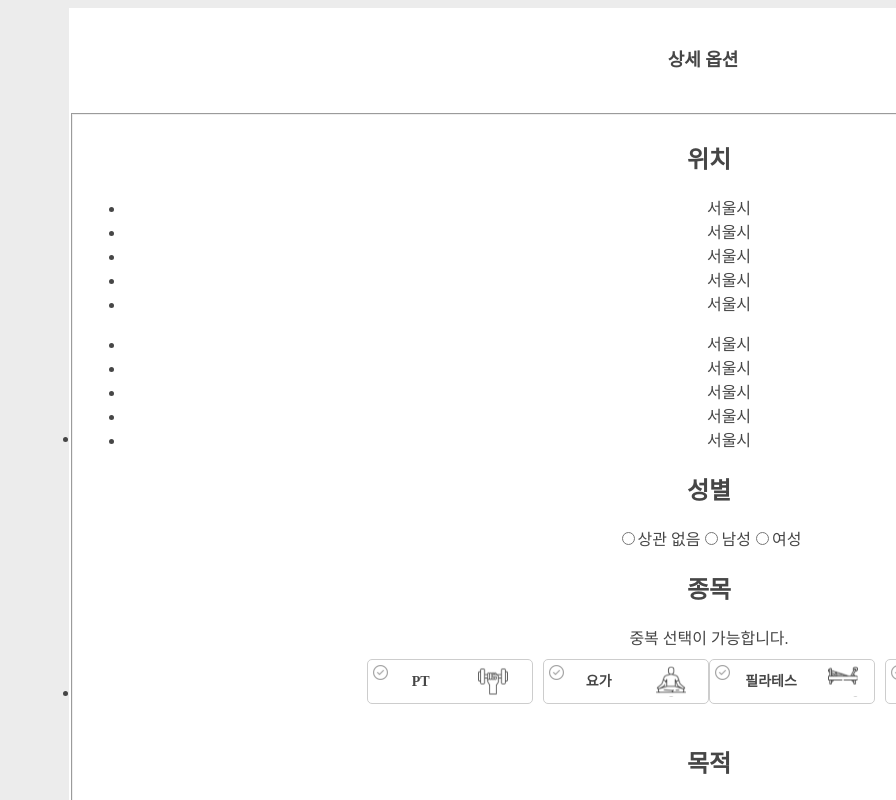
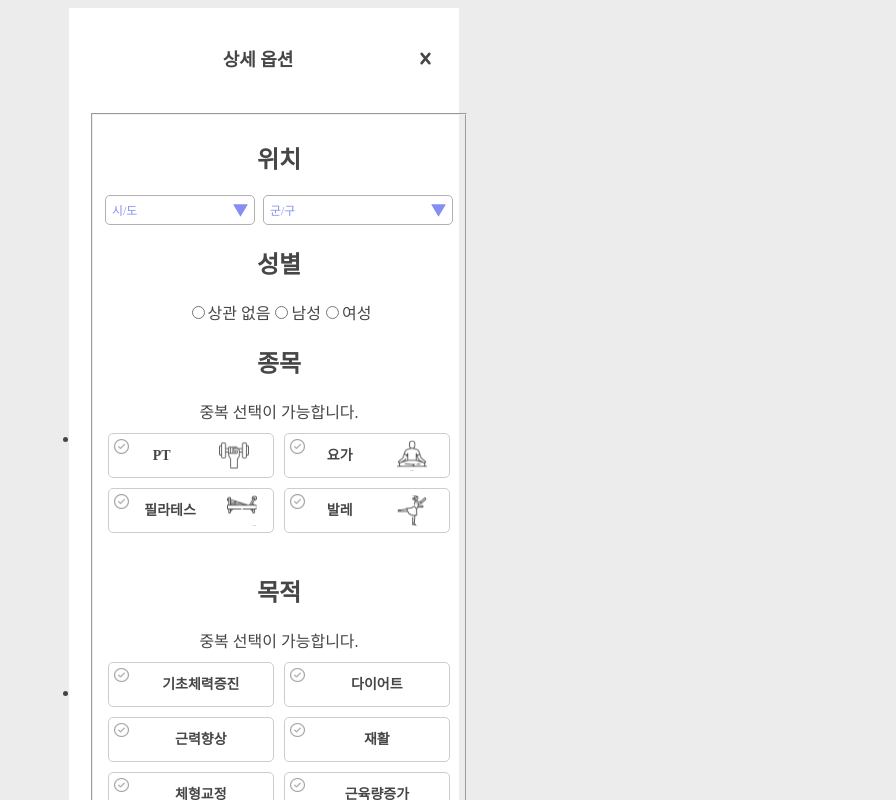
Before and after one commit to ktmihs/bodyBuddy, a Next.js app: page / in a window 1280 px wide. Both pictures are taken after a click on the element "상세 옵션". Shown: the whole page, without its empty margins (384-1280 px from the left). Built offline with nearby package versions, Linux system fonts and the light colour scheme; a web font is replaced by a local one; what emotion-reset would draw is missing.

Commit message:
design: #8 Modify city and destrict list from unstructured list to common component
- DetailOption.tsx

```diff
--- a/components/layout/index/DetailOption.tsx
+++ b/components/layout/index/DetailOption.tsx
@@ -1,7 +1,9 @@
 import styled from '@emotion/styled';
-import { useEffect } from 'react';
+import { useEffect, useState } from 'react';
 import { OptionCheckBox } from '@components/common/checkbox';
 import Image from 'next/image';
+import { Select } from '@components/common/select';
+import { city, district } from '@data';
 
 const DetailOption = ({ isModalState, onChangeSetState }: any) => {
   const fieldList = [
@@ -58,6 +60,9 @@ const DetailOption = ({ isModalState, onChangeSetState }: any) => {
     },
   ];
 
+  const [cityInfo, setCityInfo] = useState('시/도');
+  const [districtInfo, setDistrictInfo] = useState('군/구');
+
   useEffect(() => {
     document.body.style.cssText = `
       position: fixed;
@@ -72,7 +77,7 @@ const DetailOption = ({ isModalState, onChangeSetState }: any) => {
   }, []);
 
   const Modal = styled.div`
-    width: 100%;
+    width: 390px;
     height: 100%;
     background-color: #fff;
     position: fixed;
@@ -80,7 +85,7 @@ const DetailOption = ({ isModalState, onChangeSetState }: any) => {
     text-align: center;
 
     form {
-      /* margin: 0 20px; */
+      margin: 0 20px;
     }
   `;
 
@@ -109,6 +114,14 @@ const DetailOption = ({ isModalState, onChangeSetState }: any) => {
     border: none;
   `;
 
+  const PositionList = styled.div`
+    display: flex;
+    flex-flow: row nowrap;
+    justify-content: center;
+    align-items: center;
+    gap: 8px;
+  `;
+
   const SaveButton = styled.button`
     width: 335px;
     height: 47px;
@@ -118,7 +131,7 @@ const DetailOption = ({ isModalState, onChangeSetState }: any) => {
     border: none;
     cursor: pointer;
     text-align: center;
-    margin-top: 20px;
+    margin-top: 10px;
     font-weight: 500;
     font-size: 17px;
     line-height: 25px;
@@ -143,20 +156,22 @@ const DetailOption = ({ isModalState, onChangeSetState }: any) => {
             <legend className="srOnly">상세 옵션</legend>
             <div>
               <h2>위치</h2>
-              <ul id="city">
-                <li>서울시</li>
-                <li>서울시</li>
-                <li>서울시</li>
-                <li>서울시</li>
-                <li>서울시</li>
-              </ul>
-              <ul id="city">
-                <li>서울시</li>
-                <li>서울시</li>
-                <li>서울시</li>
-                <li>서울시</li>
-                <li>서울시</li>
-              </ul>
+              <PositionList>
+                <Select
+                  currentSelectedData={cityInfo}
+                  onSetCurrentSelected={setCityInfo}
+                  selectData={city}
+                  selectWidth={150}
+                />
+                <Select
+                  currentSelectedData={districtInfo}
+                  onSetCurrentSelected={setDistrictInfo}
+                  selectData={
+                    districtInfo === '군/구' ? ['시/도를 선택해주세요'] : district[districtInfo]
+                  }
+                  selectWidth={190}
+                />
+              </PositionList>
             </div>
             <div>
               <h2>성별</h2>
@@ -169,12 +184,12 @@ const DetailOption = ({ isModalState, onChangeSetState }: any) => {
             </div>
             <div>
               <h2>종목</h2>
-              <span>중복 선택이 가능합니다.</span>
+              <span className="section-descript">중복 선택이 가능합니다.</span>
               <OptionCheckBox checkBoxList={fieldList} />
             </div>
             <div>
               <h2>목적</h2>
-              <span>중복 선택이 가능합니다.</span>
+              <span className="section-descript">중복 선택이 가능합니다.</span>
               <OptionCheckBox checkBoxList={purposeList} />
             </div>
             <div>
```
